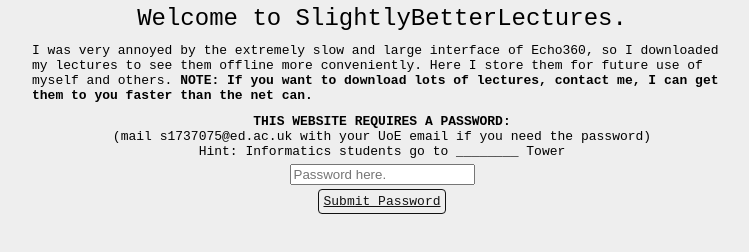
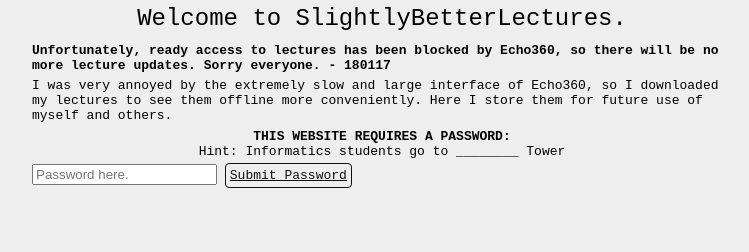
Before and after one commit to dylan-thinnes/betterlectures, a website: page static/index.html in a window 1280 px wide. Shown: the whole page, without its empty margins (258-1007 px from the left). Drawn offline with Linux system fonts and the light colour scheme.

Commit message:
Add discontinuation note

```diff
--- a/static/index.html
+++ b/static/index.html
@@ -34,8 +34,9 @@
 		</div>
 		<div class="page" id="passwordPage">
 			<div class="limitWidth title">Welcome to SlightlyBetterLectures.</div>
-			<div class="paddedText limitWidth">I was very annoyed by the extremely slow and large interface of Echo360, so I downloaded my lectures to see them offline more conveniently. Here I store them for future use of myself and others. <b>NOTE: If you want to download lots of lectures, contact me, I can get them to you faster than the net can.</b></div>
-			<div class="paddedText limitWidth" style="text-align: center;"><b>THIS WEBSITE REQUIRES A PASSWORD:</b><br/>(mail s1737075@ed.ac.uk with your UoE email if you need the password)<br/>Hint: Informatics students go to ________ Tower</div>
+			<div class="paddedText limitWidth"><b>Unfortunately, ready access to lectures has been blocked by Echo360, so there will be no more lecture updates. Sorry everyone. - 180117</b>
+			<div class="paddedText limitWidth">I was very annoyed by the extremely slow and large interface of Echo360, so I downloaded my lectures to see them offline more conveniently. Here I store them for future use of myself and others.</div>
+			<div class="paddedText limitWidth" style="text-align: center;"><b>THIS WEBSITE REQUIRES A PASSWORD:</b><br/>Hint: Informatics students go to ________ Tower</div>
 			<input type="text" placeholder="Password here." id="password"></input>
 			<a id="submitPassword" href="#">Submit Password</a>
 			<div class="limitWidth paddedText" id="passwordStatus"></div>
--- a/static/script.js
+++ b/static/script.js
@@ -178,5 +178,4 @@
 var password = localStorage.getItem("password");
 if (password !== null && password !== "") {
 	document.getElementById("password").value = password;
-	checkPassword();
 }
```
